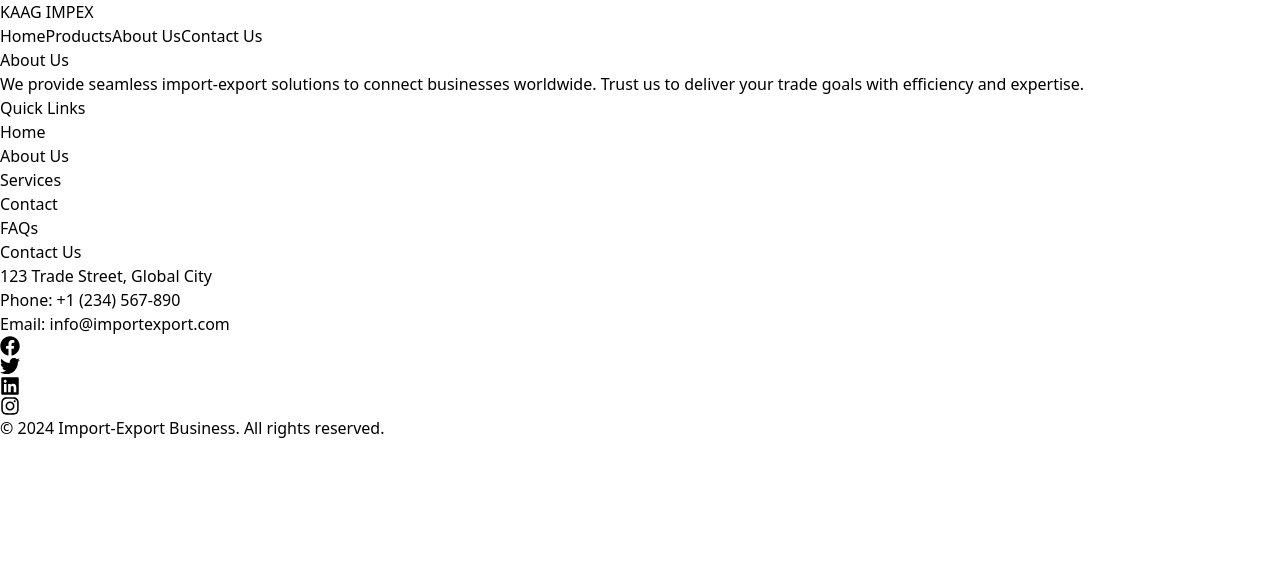
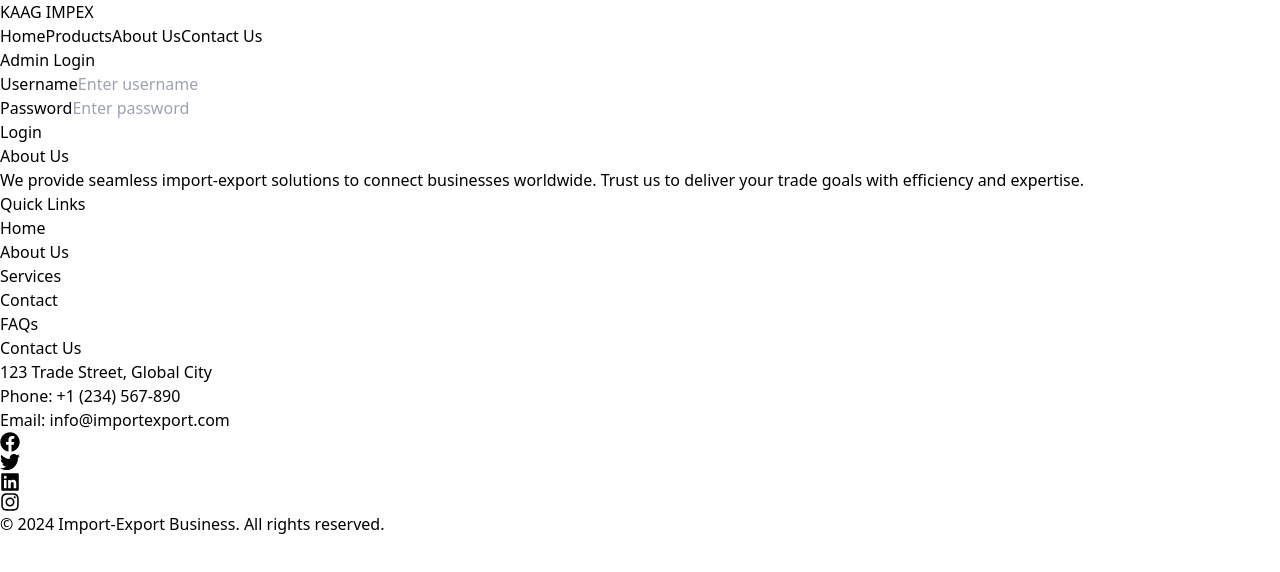
Before and after one commit to vrajhp0254/KAAG, a React (Vite) app: page /admin in a window 1280 px wide. Shown: the top 572 px of the page. Built offline with nearby package versions, Linux system fonts and the light colour scheme.

Commit message:
add admin page

```diff
--- a/src/App.jsx
+++ b/src/App.jsx
@@ -7,6 +7,8 @@ import Header from './components/Header';
 import Footer from './components/Footer';
 import Products from './pages/Products';
 import AddProductForm from './pages/AddProducts';
+import AdminLogin from './admin/AdminLogin';
+import ProtectedRoute from './admin/ProtectedRoute';
 
 // Create Product Context
 export const ProductContext = createContext();
@@ -27,7 +29,16 @@ function App() {
             <Route path="/about" element={<About />} />
             <Route path="/contact" element={<Contact />} />
             <Route path="/products" element={<Products />} />
-            <Route path="/addproducts" element={<AddProductForm />} />
+            <Route path="/admin" element={<AdminLogin />} />
+            {/* Protect the Add Product page */}
+            <Route
+              path="/addproducts"
+              element={
+                <ProtectedRoute>
+                  <AddProductForm />
+                </ProtectedRoute>
+              }
+            />
           </Routes>
         </main>
         <Footer />
--- /dev/null
+++ b/src/admin/AdminLogin.jsx
@@ -0,0 +1,84 @@
+import React, { useState, useEffect } from 'react';
+import { useNavigate } from 'react-router-dom';
+
+const AdminLogin = () => {
+  const [username, setUsername] = useState('');
+  const [password, setPassword] = useState('');
+  const navigate = useNavigate();
+
+  const handleLogin = (e) => {
+    e.preventDefault();
+
+    // Replace with your hardcoded admin credentials
+    const adminUsername = 'admin';
+    const adminPassword = 'password123';
+
+    if (username === adminUsername && password === adminPassword) {
+      // Store authentication flag in localStorage
+      localStorage.setItem('isAdmin', true);
+      alert('Login successful!');
+      navigate('/addproducts'); // Redirect to the Add Product page
+    } else {
+      alert('Invalid username or password!');
+    }
+  };
+
+  useEffect(() => {
+    // Listen for page unload to clear the isAdmin flag
+    const handleUnload = () => {
+      localStorage.removeItem('isAdmin');
+    };
+
+    window.addEventListener('beforeunload', handleUnload);
+
+    // Cleanup event listener on component unmount
+    return () => {
+      window.removeEventListener('beforeunload', handleUnload);
+    };
+  }, []);
+
+  return (
+    <div className="flex items-center justify-center min-h-screen bg-gray-100">
+      <form
+        onSubmit={handleLogin}
+        className="bg-white shadow-md rounded px-8 pt-6 pb-8 mb-4"
+      >
+        <h2 className="text-2xl font-bold mb-4">Admin Login</h2>
+        <div className="mb-4">
+          <label className="block text-gray-700 text-sm font-bold mb-2">
+            Username
+          </label>
+          <input
+            type="text"
+            placeholder="Enter username"
+            value={username}
+            onChange={(e) => setUsername(e.target.value)}
+            className="shadow appearance-none border rounded w-full py-2 px-3 text-gray-700 leading-tight focus:outline-none focus:shadow-outline"
+          />
+        </div>
+        <div className="mb-6">
+          <label className="block text-gray-700 text-sm font-bold mb-2">
+            Password
+          </label>
+          <input
+            type="password"
+            placeholder="Enter password"
+            value={password}
+            onChange={(e) => setPassword(e.target.value)}
+            className="shadow appearance-none border rounded w-full py-2 px-3 text-gray-700 leading-tight focus:outline-none focus:shadow-outline"
+          />
+        </div>
+        <div className="flex items-center justify-between">
+          <button
+            type="submit"
+            className="bg-blue-500 hover:bg-blue-700 text-white font-bold py-2 px-4 rounded focus:outline-none focus:shadow-outline"
+          >
+            Login
+          </button>
+        </div>
+      </form>
+    </div>
+  );
+};
+
+export default AdminLogin;
--- /dev/null
+++ b/src/admin/ProtectedRoute.jsx
@@ -0,0 +1,15 @@
+import React from 'react';
+import { Navigate } from 'react-router-dom';
+
+const ProtectedRoute = ({ children }) => {
+  const isAdmin = localStorage.getItem('isAdmin');
+
+  if (!isAdmin) {
+    // If not authenticated, redirect to admin login
+    return <Navigate to="/admin" />;
+  }
+
+  return children; // Render the protected component
+};
+
+export default ProtectedRoute;
--- a/src/pages/AddProducts.jsx
+++ b/src/pages/AddProducts.jsx
@@ -1,4 +1,4 @@
-import React, { useState, createContext } from "react";
+import React, { useState, createContext, useEffect } from "react";
 import { BrowserRouter as Router, Routes, Route, Link } from "react-router-dom";
 
 // Create a context to share products between pages
@@ -60,7 +60,17 @@ const AddProductForm = () => {
       alert("Please fill in all fields!");
     }
   };
+  useEffect(() => {
+    const handleUnload = () => {
+      localStorage.removeItem("isAdmin");
+    };
 
+    window.addEventListener("beforeunload", handleUnload);
+
+    return () => {
+      window.removeEventListener("beforeunload", handleUnload);
+    };
+  }, []);
   return (
     <div className="container mx-auto p-6">
       <h2 className="text-3xl font-bold mb-6">Add New Product</h2>
```
